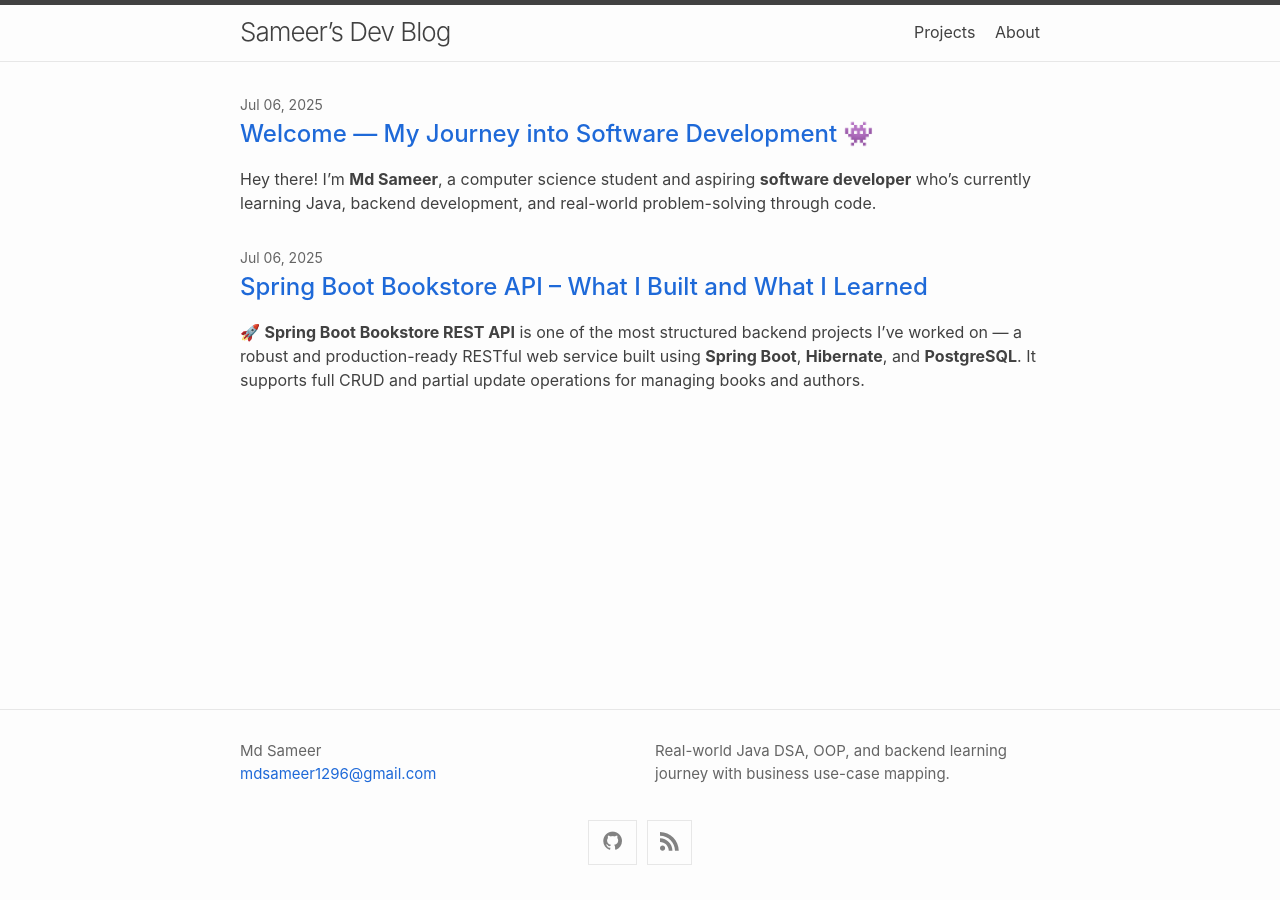
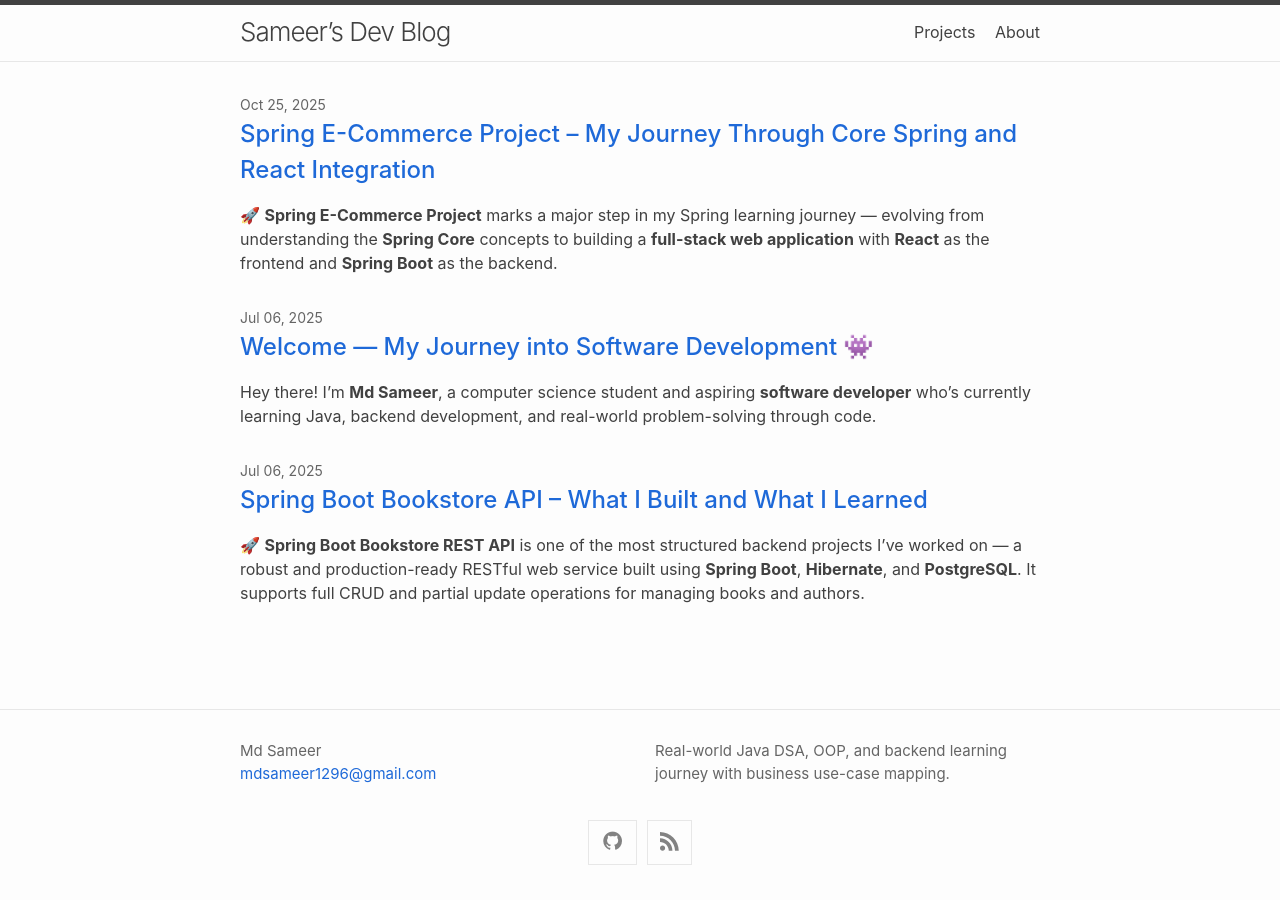
Before and after one commit to raZer99/raZer99.github.io, a Jekyll site: the page built from index.md, in a window 1280 px wide. Built offline with Jekyll 4.4.1, drawn with Linux system fonts in a browser that asks for light colours; part of the change alters nothing that is shown.

Commit message:
add spring-ecom-project backend+frontend and explain the learnings

```diff
--- /dev/null
+++ b/_posts/2025-10-25-spring-ecom-project.md
@@ -0,0 +1,79 @@
+---
+layout: post
+title: "Spring E-Commerce Project – My Journey Through Core Spring and React Integration"
+date: 2025-10-25
+categories: [Java, Spring Boot, React, Full Stack, Backend]
+---
+
+🚀 **Spring E-Commerce Project** marks a major step in my Spring learning journey — evolving from understanding the **Spring Core** concepts to building a **full-stack web application** with **React** as the frontend and **Spring Boot** as the backend.
+
+This project follows the [Spring 6 and Spring Boot Tutorial for Beginners](https://www.youtube.com/playlist?list=PLsyeobzWxl7qbKoSgR5ub6jolI8-ocxCF) by **Telusko**, covering everything up to (but not including) Spring Security.
+
+---
+
+### 🏗️ What I Built
+
+I developed a **full-stack e-commerce web application** that demonstrates real-world backend and frontend integration using Spring Boot and React (Vite).
+
+#### 🖥️ Backend – Spring Boot
+- **Tech Stack:** Spring Boot, Spring Data JPA, Hibernate, Maven
+- **Features:**
+  - RESTful APIs for **Products**, **Categories**, and **Orders**
+  - Full **CRUD operations**
+  - Layered architecture (Controller → Service → Repository)
+  - Proper **entity mapping** with JPA
+  - Environment-specific configuration for flexible development
+
+📂 **Repository:**
+👉 [raZer99/Spring-Ecom-Project](https://github.com/raZer99/Spring-Ecom-Project)
+
+> A full-stack e-commerce web app built with Spring Boot and React. Demonstrates RESTful APIs, JPA entity management, and dynamic product rendering using React and Context API.
+> *– part of my journey to master Spring Boot through real-world projects.*
+
+---
+
+#### 🌐 Frontend – React + Vite
+- **Tech Stack:** React, Vite, JavaScript, CSS
+- **Features:**
+  - Integrated **React frontend** with the Spring backend
+  - **Product listing and cart functionality**
+  - Dynamic data fetching via REST APIs
+  - Lightweight build system using **Vite**
+  - State management using **Context API**
+
+📂 **Repository:**
+👉 [raZer99/Spring-Ecom-Project-ReactFrontend](https://github.com/raZer99/Spring-Ecom-Project-ReactFrontend)
+
+> React frontend for the Spring E-Commerce Project. Implements product listing, cart, and CRUD integration with the Spring Boot backend — serving as the UI layer for the full-stack learning experience.
+
+---
+
+### 🎓 What I Learned
+
+Working through this project taught me both **foundational Spring concepts** and how to connect them to a modern frontend stack.
+
+Key takeaways:
+- Understanding **Dependency Injection** and **Inversion of Control**
+- Configuring and using **Spring Data JPA** for database operations
+- Building modular, maintainable backend layers
+- Connecting a **React frontend** to Spring REST APIs
+- Handling **CORS**, API routes, and asynchronous data in React
+- Full CRUD implementation from backend to frontend
+
+---
+
+### 💡 Next Steps
+
+With this base in place, I plan to:
+- Add **Spring Security + JWT authentication**
+- Implement **Docker-based deployment**
+- Host the full-stack app on **AWS**
+
+These additions will transform the current setup into a fully production-ready system.
+
+---
+
+Thanks for reading! 🌱
+If you’re learning Spring Boot or React, this full-stack build is a fantastic way to understand how backend and frontend systems truly connect.
+
+---
--- a/projects.md
+++ b/projects.md
@@ -11,8 +11,36 @@ Built a production-grade REST API using Spring Boot, PostgreSQL, Docker, and AWS
 - DTO abstraction using ModelMapper
 - Pagination, sorting, and validation
 - Dockerized with Docker Compose
-- Based on Devtiro Spring Boot Course
+- Based on DevTiro Spring Boot Course
 
 🔗 [View GitHub Repo](https://github.com/raZer99/springboot-bookstore-api)
 
 ---
+
+## 🛍️ Spring E-Commerce Backend (Spring Boot)
+Developed a backend service for a full-stack e-commerce application using Spring Boot and JPA.
+This project is part of my journey through the Telusko Spring 6 and Spring Boot YouTube playlist.
+
+- RESTful APIs for products, categories, and orders
+- CRUD operations with proper entity relationships
+- Spring Data JPA + Hibernate for persistence
+- Layered architecture: Controller → Service → Repository
+- Environment-based configuration for clean setup
+
+🔗 [View GitHub Repo](https://github.com/raZer99/Spring-Ecom-Project)
+
+---
+
+## 🌐 Spring E-Commerce Frontend (React + Vite)
+Frontend application for the Spring E-Commerce Project, built using **React** and **Vite**.
+Implements dynamic product rendering, CRUD integration, and cart functionality connected to the Spring Boot backend.
+
+- React + Vite setup with ESLint configuration
+- Product listing and cart management using Context API
+- REST API integration with the Spring Boot backend
+- Lightweight and responsive UI
+- Clean folder structure for scalability
+
+🔗 [View GitHub Repo](https://github.com/raZer99/Spring-Ecom-Project-ReactFrontend)
+
+---
```
